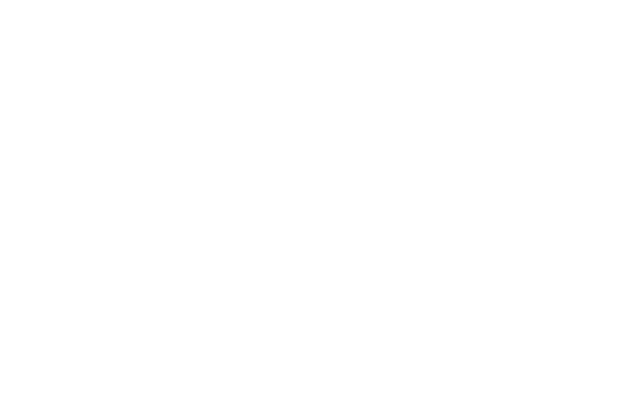
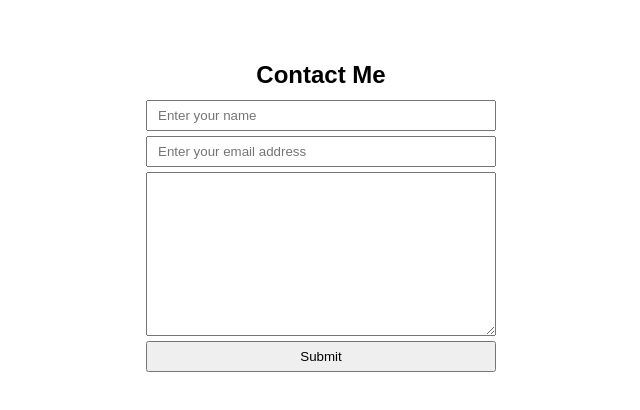
Before and after one commit to Kev-Castro/example_css_playground, a plain HTML site: page index.html in a window 1280 px wide. Shown: the whole page, without its empty margins (319-959 px from the left). Drawn offline with Linux system fonts and the light colour scheme.

Commit message:
added form and basic styles

```diff
--- /dev/null
+++ b/css/style.css
@@ -0,0 +1,19 @@
+* {
+    font-family: sans-serif;
+}
+
+#contact-form {
+    display: flex;
+    flex-direction: column;
+    width: 350px;
+    margin: 35px auto 0;
+}
+
+#contact-form > * {
+    padding: 6px 10px;
+    margin-bottom: 5px;
+}
+
+#contact-form h2 {
+    text-align: center;
+}
--- a/index.html
+++ b/index.html
@@ -4,8 +4,15 @@
     <meta charset="UTF-8">
     <meta name="viewport" content="width=device-width, initial-scale=1.0">
     <title>Document</title>
+    <link rel="stylesheet" href="./css/style.css">
 </head>
 <body>
-
+    <form id="contact-form" action="">
+        <h2>Contact Me</h2>
+        <input type="text" placeholder="Enter your name">
+        <input type="text" placeholder="Enter your email address">
+        <textarea  id="" cols="30" rows="10"></textarea>
+        <button>Submit</button>
+    </form>
 </body>
 </html>
```
